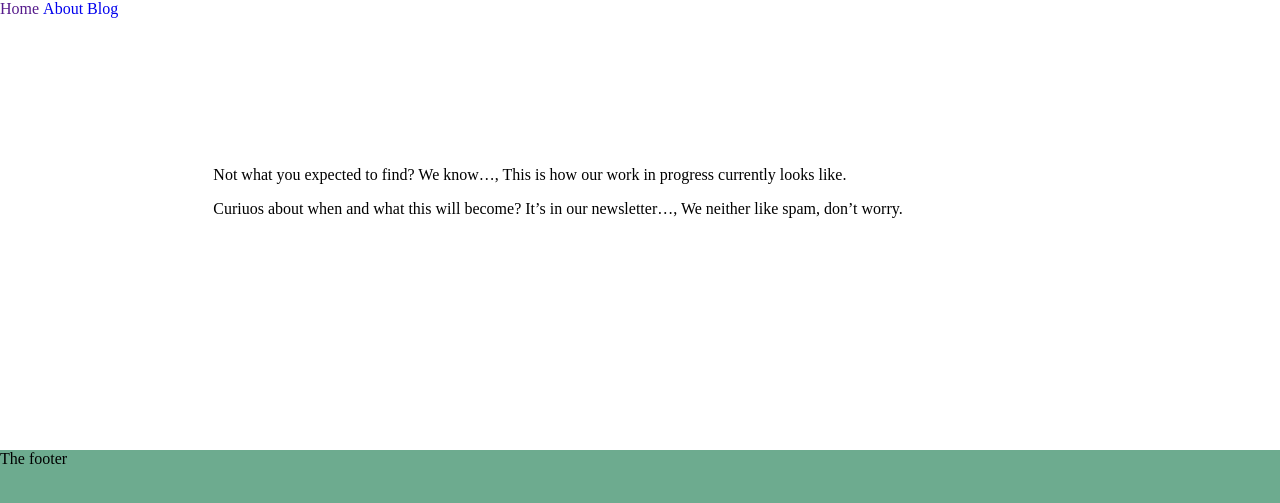
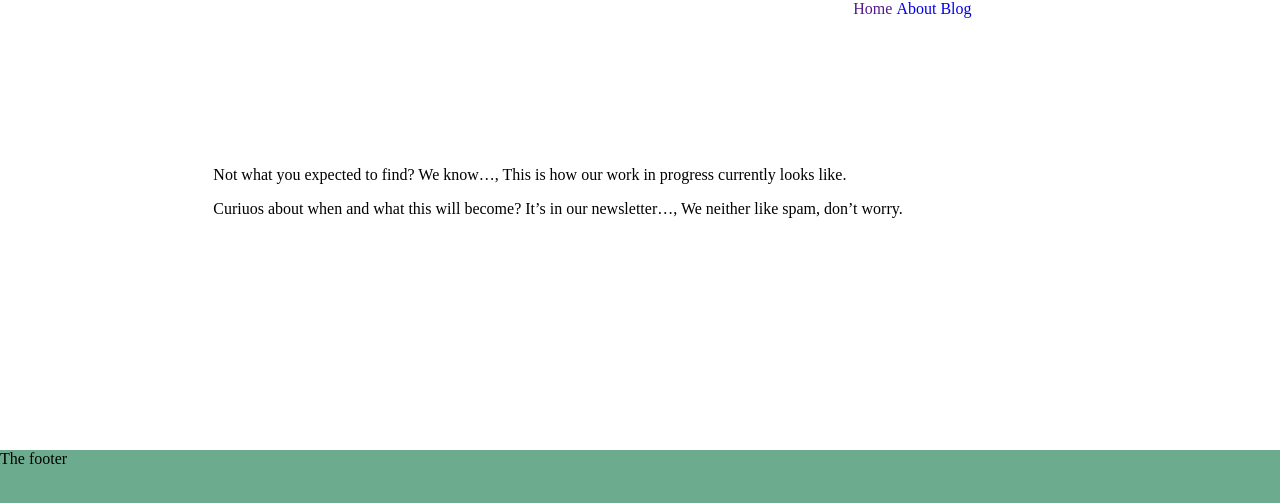
Before and after one commit to Unalume/unalume.github.io, a Jekyll site: the page built from index.md, in a window 1280 px wide. Shown: the top 503 px of the page. Built offline with Jekyll 4.4.1, drawn with Linux system fonts in a browser that asks for light colours.

Commit message:
grid stuff

```diff
--- a/_sass/grid.scss
+++ b/_sass/grid.scss
@@ -1,17 +1,25 @@
 /* grid positioning */
-
-
 
 header {
     grid-area: header;
+    display: grid;
+    grid-template-columns: 2fr 1fr;
+    nav {
+        grid-column-start: 2;
+        grid-column-end: 3;
+        grid-row-start: 1;
+        grid-row-end: 2;
+    }
 }
 
 main {
     grid-area: content;
 }
+
 footer{
     grid-area: footer;
 }
+
 #container {
     display: grid;
     min-height:100%;
@@ -22,12 +30,3 @@ footer{
            "footer footer footer";
     grid-template-rows: 1fr 2fr 3fr;
 }
-
-.wrapper {
-    display: grid;
-grid-gap: 10px;
-    grid-template-columns: 120px  120px  120px;
-
-    background-color: #fff;
-    color: #444;
-}
--- a/assets/js/ani.js
+++ b/assets/js/ani.js
@@ -1,4 +1,4 @@
-const anime = require('lib/anime.js');
+const anime = require('assets/lib/anime.js');
 
 const path = anime.path("svg path");
 const tl = anime.timeline({
```
Also changed, not shown: assets/js/main-bundle.js (added).
